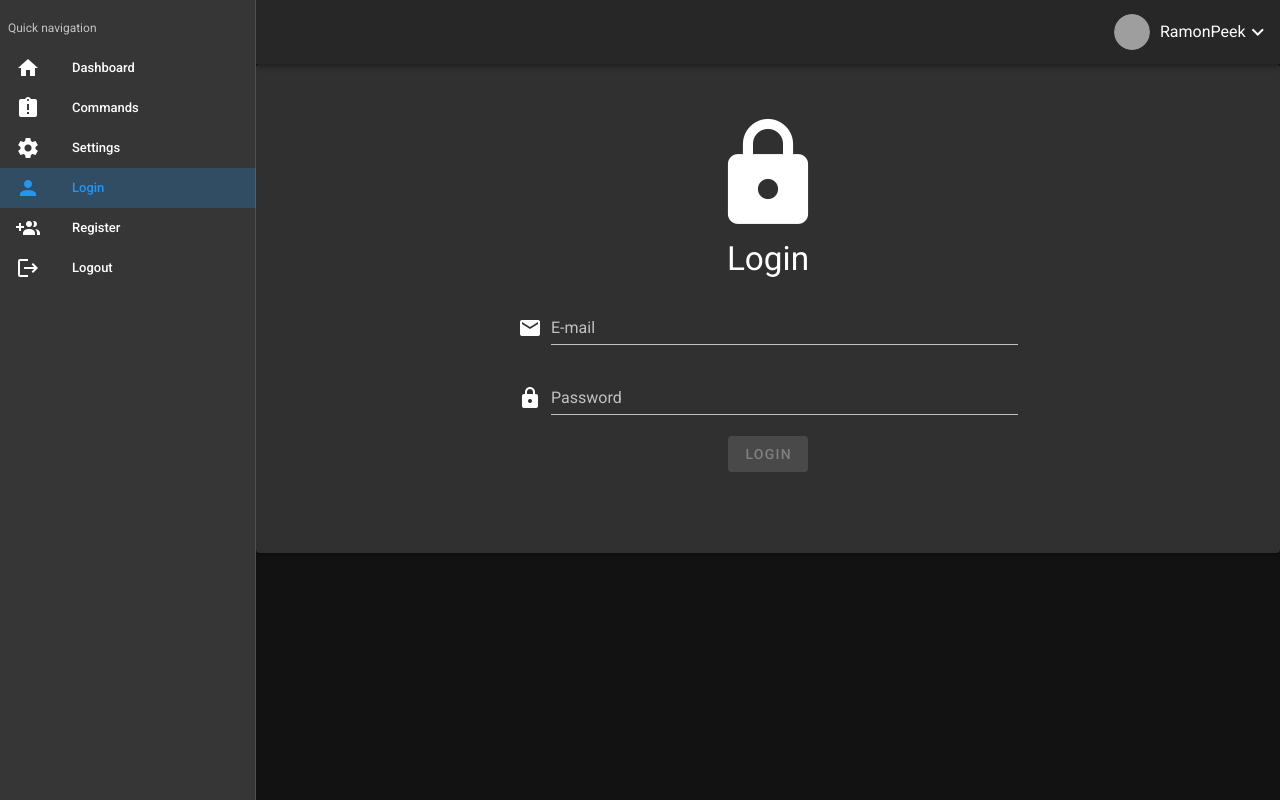
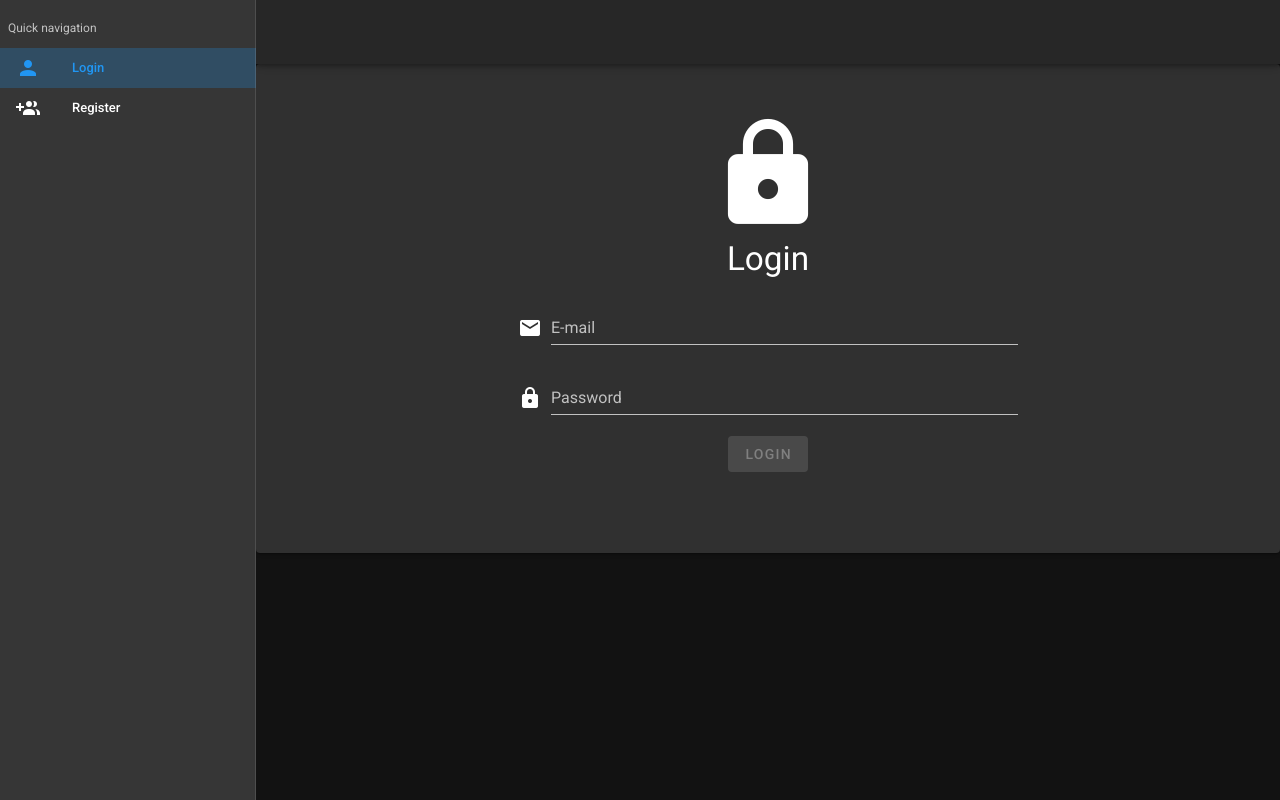
Before and after one commit to RamonPeek/OpenUITwitchBot_Frontend, a Vue app: page /login in a window 1280 px wide. Built offline with nearby package versions, Linux system fonts and the light colour scheme; grey boxes are pictures that could not be loaded.

Commit message:
Fixed dynamic menu-bar items based on loginstate

```diff
--- a/src/App.vue
+++ b/src/App.vue
@@ -3,7 +3,7 @@
     <!-- TOP NAVIGATION -->
     <v-app-bar app>
       <v-app-bar-nav-icon v-if="isMobile()" v-on:click="toggleMobileMenu()"></v-app-bar-nav-icon>
-        <div v-on:click="changeComponent('/placeholder')" class="profile_item_container">
+        <div v-if="$store.getters.loggedIn" v-on:click="changeComponent('/placeholder')" class="profile_item_container">
           <v-avatar size="36px" class="profile_photo">
             <img v-bind:src="activeUser.profilePhoto">
           </v-avatar>
@@ -14,11 +14,23 @@
     <!-- SIDE NAVIGATION -->
     <v-navigation-drawer app>
       <v-list dense>
-      <v-subheader>Quick navigation</v-subheader>
-      <v-list-item-group color="primary">
-        <v-list-item v-for="item in sideNavigationItems" :key="item.index" :to="item.path" v-on:click="disabledMobileMenu()">
-          <v-list-item-icon>
-            <v-icon v-text="item.icon"></v-icon>
+        <v-subheader>Quick navigation</v-subheader>
+        <!-- SIDE NAVIGATION ITEMS WHEN LOGGED-IN -->
+        <v-list-item-group color="primary" v-if="$store.getters.loggedIn">
+          <v-list-item v-for="item in loggedInNavigationItems" :key="item.index" :to="item.path" v-on:click="disabledMobileMenu()">
+            <v-list-item-icon>
+              <v-icon v-text="item.icon"></v-icon>
+            </v-list-item-icon>
+            <v-list-item-content>
+              <v-list-item-title v-text="item.text"></v-list-item-title>
+            </v-list-item-content>
+          </v-list-item>
+        </v-list-item-group>
+        <!-- SIDE NAVIGATION ITEMS WHEN NOT LOGGED-IN -->
+        <v-list-item-group color="primary" v-if="!$store.getters.loggedIn">
+          <v-list-item v-for="item in notLoggedInNavigationItems" :key="item.index" :to="item.path" v-on:click="disabledMobileMenu()">
+            <v-list-item-icon>
+              <v-icon v-text="item.icon"></v-icon>
             </v-list-item-icon>
             <v-list-item-content>
               <v-list-item-title v-text="item.text"></v-list-item-title>
@@ -154,6 +166,9 @@
 </style>
 
 <script>
+import AuthService from "./services/AuthService";
+
+let authService = new AuthService();
 
 export default {
   name: 'App',
@@ -171,35 +186,61 @@ export default {
       {
         icon: "mdi-home",
         text: "Dashboard",
-        path: "/"
+        path: "/",
+        loginRequired: true
       },
       {
         icon: "mdi-clipboard-alert",
         text: "Commands",
-        path: "/commands"
+        path: "/commands",
+        loginRequired: true
       },
       {
         icon: "mdi-cog",
         text: "Settings",
-        path: "/settings"
+        path: "/settings",
+        loginRequired: true
       },
       {
         icon: "mdi-account",
         text: "Login",
-        path: "/login"
+        path: "/login",
+        loginRequired: false
       },
       {
         icon: "mdi-account-multiple-plus",
         text: "Register",
-        path: "/register/1"
+        path: "/register/1",
+        loginRequired: false
       },
       {
         icon: "mdi-logout",
         text: "Logout",
-        path: "/logout"
+        path: "/logout",
+        loginRequired: true
       }
     ]
   }),
+  computed: {
+    loggedInNavigationItems: function() {
+      let items = [];
+      this.sideNavigationItems.forEach(element => {
+        if(element.loginRequired) {
+          items.push(element);
+        }
+      });
+      return items;
+    },
+    notLoggedInNavigationItems: function() {
+      let items = [];
+      this.sideNavigationItems.forEach(element => {
+        if(!element.loginRequired) {
+          items.push(element);
+        }
+      });
+      return items;
+    }
+  },
   methods: {
     disabledMobileMenu() {
       this.mobileMenu = false;
@@ -221,6 +262,14 @@ export default {
     }
   },
   mounted() {
+    /* Set loginSession when the app is opened */
+    if(sessionStorage.getItem("appAuthToken")) {
+      authService.validate().then(response => {
+        if(response.status === 200) {
+          this.$store.dispatch("setLoggedIn", true);
+        }
+      });
+    }
     let darkMode = sessionStorage.getItem("darkMode");
     if(darkMode) {
       if(darkMode === "true") {
--- a/src/components/LoginUser.vue
+++ b/src/components/LoginUser.vue
@@ -103,6 +103,7 @@
             userService.getUserById(userIdResponse.data).then(userResponse => {
               console.warn(userResponse.data.twitchAccount.oAuthToken)
               sessionStorage.setItem("twitchAuthToken", userResponse.data.twitchAccount.oAuthToken);
+              this.$store.dispatch("setLoggedIn", true);
               this.$router.push({name: "Dashboard"});
             });
           });
--- a/src/main.js
+++ b/src/main.js
@@ -22,11 +22,21 @@ let whiteListedRoutes = [
 /* Define constants */
 const store = new Vuex.Store({
   state: {
-    count: 0
+    loggedIn: false
   },
   mutations: {
-    increment (state) {
-      state.count++
+    setLoggedIn(state, loginState) {
+      state.loggedIn = loginState;
+    }
+  },
+  actions: {
+    setLoggedIn(state, loginState) {
+      state.commit("setLoggedIn", loginState);
+    }
+  },
+  getters: {
+    loggedIn(state) {
+      return state.loggedIn;
     }
   }
 })
--- a/src/views/logout/logout.js
+++ b/src/views/logout/logout.js
@@ -13,6 +13,7 @@ export default {
   mounted () {
     sessionStorage.removeItem("appAuthToken");
     sessionStorage.removeItem("twitchAuthToken");
+    this.$store.dispatch("setLoggedIn", false);
     this.$router.push({name: "Login"});
   },
   methods: {
```
